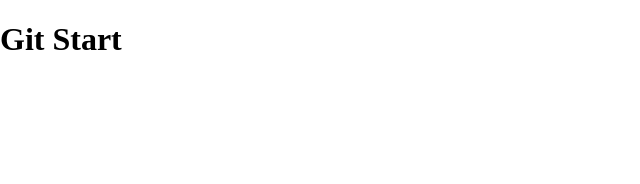
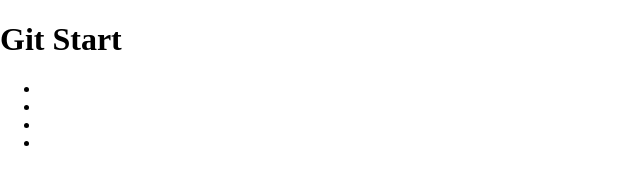
Before and after one commit to javascriptsergii/lesson_4-GIT-test, a plain HTML site: page index.html in a window 1280 px wide. Shown: the full height of the page, 0-640 px from the left. Drawn offline with Linux system fonts and the light colour scheme.

Commit message:
Added block nav in header

```diff
--- a/index.html
+++ b/index.html
@@ -9,5 +9,13 @@
 </head>
 <body>
   <h1>Git Start</h1>
+  <nav class="nav">
+      <ul class="menu">
+          <li class="menu_item"><a href="Kapec"></a></li>
+          <li class="menu_item"><a href="Kapec"></a></li>
+          <li class="menu_item"><a href="Kapec"></a></li>
+          <li class="menu_item"><a href="Kapec"></a></li>
+      </ul>
+  </nav>
 </body>
 </html>
```
